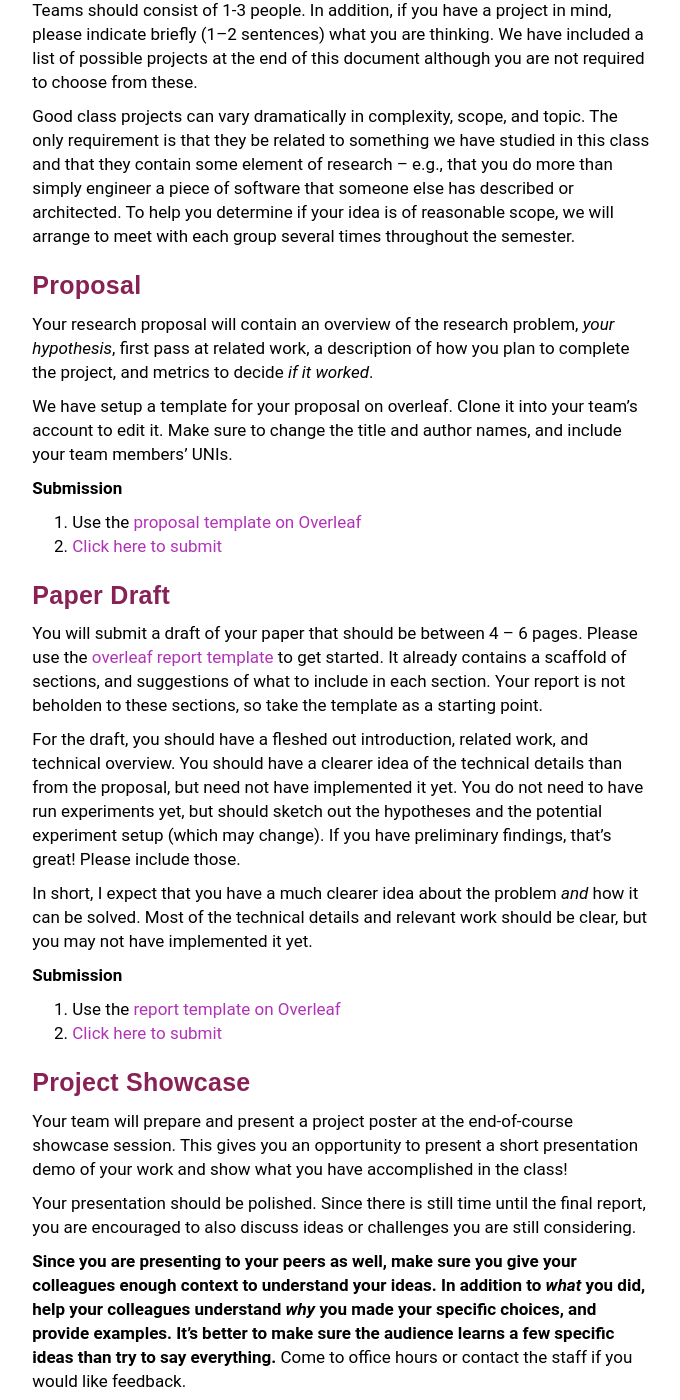
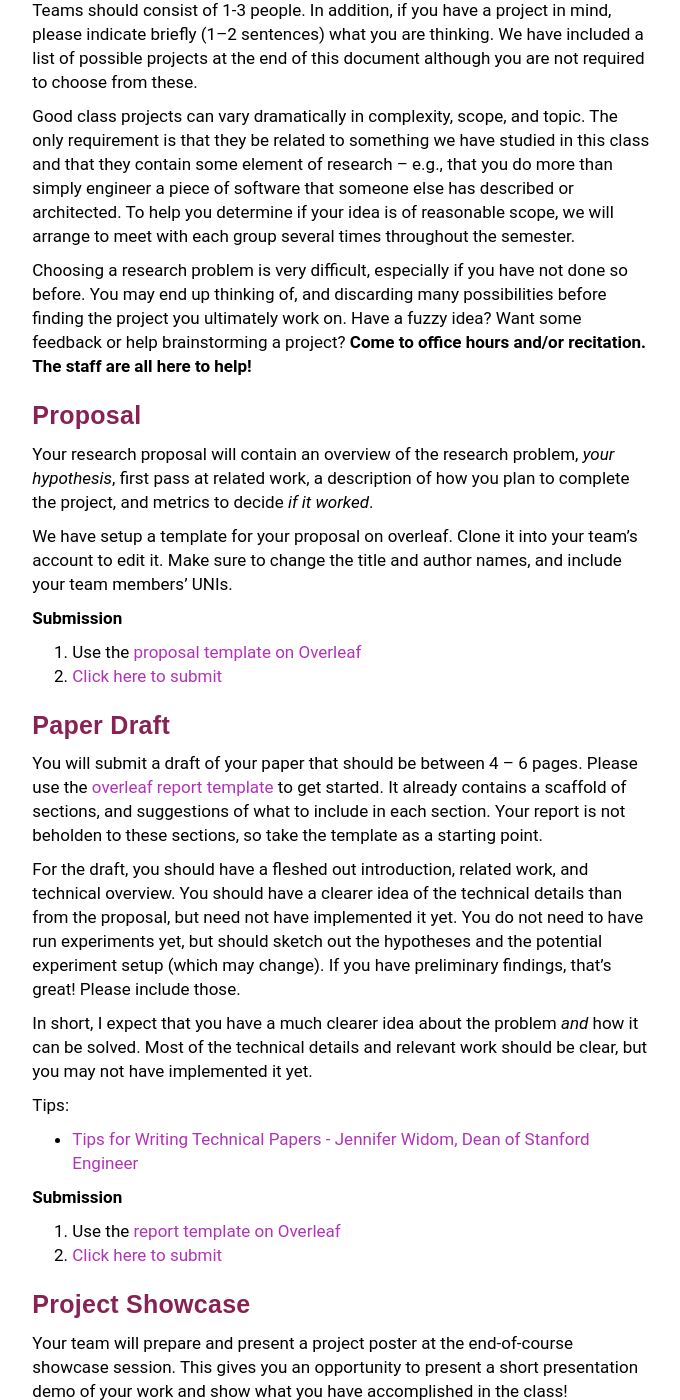
Before and after one commit to w6113/website_fall2020, a Jekyll site: the page built from projects.md, in a window 1280 px wide and 1400 px high, scrolled down 509 px. Shown: the whole window, without its empty margins (292-972 px from the left). Built offline with Jekyll 4.4.1, drawn with Linux system fonts in a browser that asks for light colours.

Commit message:
updated website

```diff
--- a/projects.md
+++ b/projects.md
@@ -31,11 +31,14 @@ Teams should consist of 1-3 people. In addition, if you have a project in mind,
 
 Good class projects can vary dramatically in complexity, scope, and topic. The only requirement is that they be related to something we have studied in this class and that they contain some element of research -- e.g., that you do more than simply engineer a piece of software that someone else has described or architected. To help you determine if your idea is of reasonable scope, we will arrange to meet with each group several times throughout the semester.
 
+Choosing a research problem is very difficult, especially if you have not done so before.  You may end up thinking of, and discarding many possibilities before finding the project you ultimately work on.  Have a fuzzy idea?  Want some feedback or help brainstorming a project?  **Come to office hours and/or recitation.  The staff are all here to help!**
+
 
 <a name="proposal" />
 ### Proposal
 
 Your research proposal will contain an overview of the research problem, _your hypothesis_, first pass at related work, a description of how you plan to complete the project, and metrics to decide _if it worked_.
+
 
 We have setup a template for your proposal on overleaf.  Clone it into your team's account to edit it.  Make sure to change the title and author names, and include your team members' UNIs.
 
@@ -56,6 +59,11 @@ You will submit a draft of your paper that should be between 4 -- 6 pages. Pleas
 For the draft, you should have a fleshed out introduction, related work, and technical overview.  You should have a clearer idea of the technical details than from the proposal, but need not have implemented it yet.  You do not need to have run experiments yet, but should sketch out the hypotheses and the potential experiment setup (which may change). If you have preliminary findings, that's great!  Please include those.
 
 In short, I expect that you have a much clearer idea about the problem _and_ how it can be solved.  Most of the technical details and relevant work should be clear, but you may not have implemented it yet.
+
+
+Tips:
+
+* [Tips for Writing Technical Papers - Jennifer Widom, Dean of Stanford Engineer](https://cs.stanford.edu/people/widom/paper-writing.html)
 
 **Submission**
 
```
